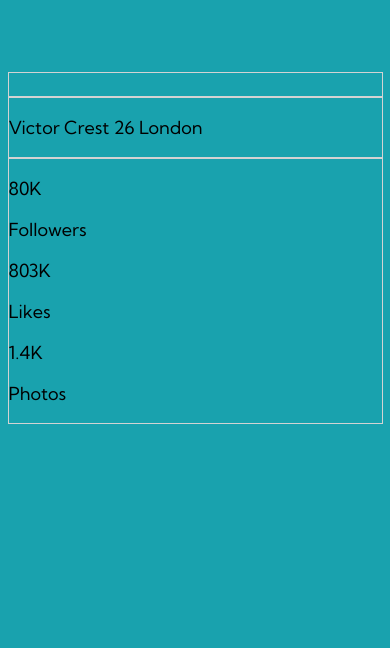
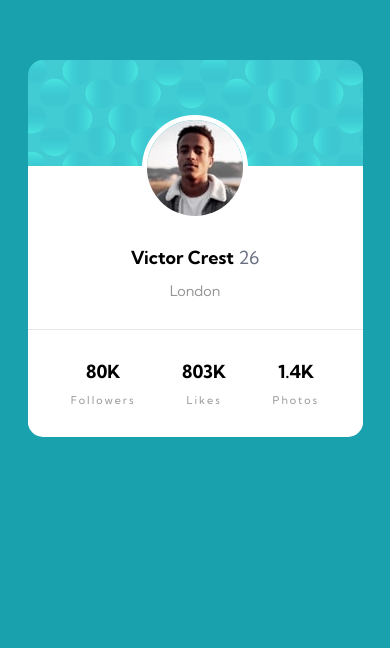
Before and after one commit to NoaDevRefresh/webComponents, a website: page profileCard/index.html in a window 390 px wide. Shown: the part 174-822 px from the top of the page. Drawn offline with Linux system fonts and the light colour scheme.

Commit message:
Give styles to the card in mobile version

```diff
--- a/profileCard/index.html
+++ b/profileCard/index.html
@@ -14,29 +14,28 @@
   <!-- Feel free to remove these styles or customise in your own stylesheet 👍 -->
 </head>
 <body>
-  <main class="main__container">
-      <article class="card__container">
+  <main class="main main--container">
+      <article class="card card--container">
         <div class="card__header">
-          <img />
+          <img class="card__header__img" src="./images/image-victor.jpg" />
         </div>
         <div class="card__body">
-        <p><span class="card__title"></span>Victor Crest
-          <span class="card__age">26</span>
-          London
-          </p>
+          <p> <span class="card__body--name">Victor Crest</span>
+           <span class="card__body--age">26</span></p>
+          <p class="card__body--city">London</p>
         </div>
         <div class="card__footer">
-          <div class="card__footer_section">
-            <p class="card__title">80K</p>
-            <p class="card__label">Followers</p>
+          <div class="card__footer__section">
+            <p class="card__footer__title">80K</p>
+            <p class="card__footer__label">Followers</p>
           </div>
-          <div class="card__footer_section">
-            <p class="card__title">803K</p>
-            <p class="card__label"> Likes</p>
+          <div class="card__footer__section">
+            <p class="card__footer__title">803K</p>
+            <p class="card__footer__label"> Likes</p>
           </div>
-          <div class="card__footer_section">
-            <p class="card__title">1.4K</p>
-            <p class="card__label">Photos</p>
+          <div class="card__footer__section">
+            <p class="card__footer__title">1.4K</p>
+            <p class="card__footer__label">Photos</p>
           </div>
         </div>
       </article>
--- a/profileCard/style.css
+++ b/profileCard/style.css
@@ -25,14 +25,81 @@
     background: var(--dark-cyan);
   }
 
-.card__container{
-    display:flex;
-    min-width: 375px;
-    align-items: stretch;
-    flex-direction: column;
-    border-radius: 15px;
+.card{
+  display:flex;
+  min-width: 335px;
+  text-align: center;
+  align-items: stretch;
+  flex-direction: column;
 }
 
-.card__header, .card__body, .card__footer{
-    border: 1px solid lightgray
+.card p{
+  margin: 10px auto;
 }
+
+.card__body > p:first-child{
+  margin-top: 60px;
+  margin-bottom: 3px;
+}
+
+.card > div{
+  padding: 20px;
+}
+
+.card__header{
+  background: url('./images/bg-pattern-card.svg');
+  border-radius: 15px 15px 0 0;
+  min-height: 106px;
+}
+
+.card__header__img{
+  border-radius:50%;
+  border: solid 5px white;
+  position: absolute;
+  transform: translate3d(-50%, 33%, 0);
+}
+
+.card__body{
+  display: flex;
+  flex-direction: column;
+  background: white;
+}
+
+.card__body--name{
+  font-weight: 700;
+}
+
+.card__body--age{
+  color: var(--dark-greyish-blue);
+}
+
+.card__body--city{
+  color: var(--dark-gray);
+  font-size: 0.8em;
+}
+
+.card__footer__label{
+  color: var(--dark-gray);
+  font-size: 0.6em;
+  letter-spacing: 2px;
+}
+
+.card__body__p{
+  margin: 10px;
+}
+
+.card__footer{
+  display: flex;
+  justify-content: space-around;
+  border-radius: 0 0 15px 15px;
+  background: white;
+  box-shadow: 0 -1px 0 0 rgb(232, 230, 230);
+}
+
+.card__footer__section{
+  flex-direction: row;
+}
+
+.card__footer__title{
+  font-weight: 700;
+}
```
